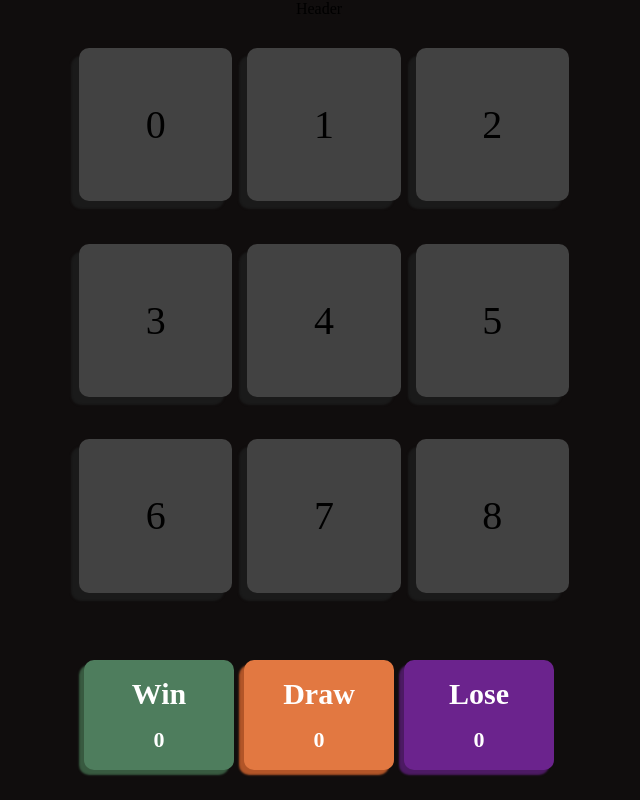
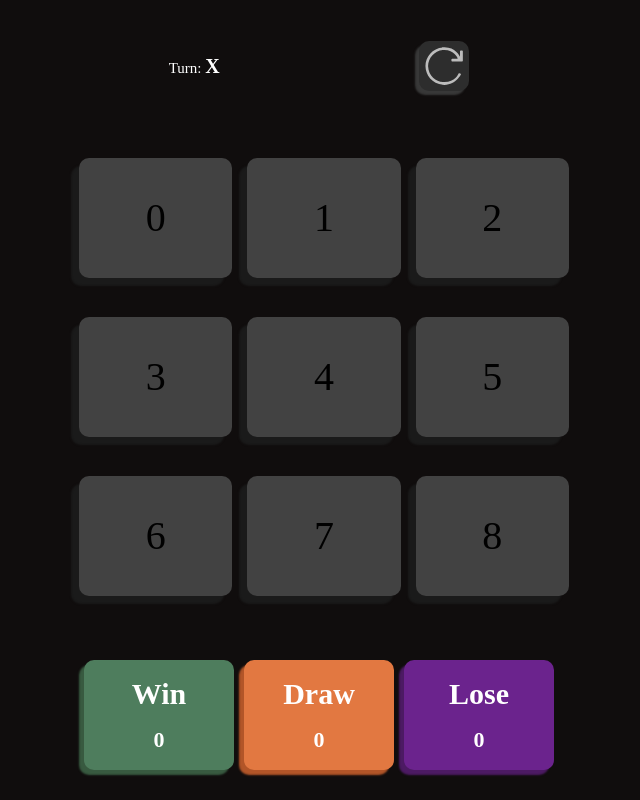
Before and after one commit to gabrielssconceicao/Tic-Tac-Toe, a React (Vite) app: page / in a window 1280 px wide. Shown: the whole page, without its empty margins (321-961 px from the left). Built offline with nearby package versions, Linux system fonts and the light colour scheme.

Commit message:
display style

```diff
--- a/src/App.jsx
+++ b/src/App.jsx
@@ -2,6 +2,7 @@ import { useCallback } from 'react';
 import { Board } from './components/Board';
 import { Square } from './components/Square';
 import { Scores } from './components/Scores';
+import { Display } from './components/Display';
 
 export default function App() {
   const renderSquares = useCallback(() => {
@@ -13,7 +14,7 @@ export default function App() {
   }, []);
   return (
     <>
-      <section>Header</section>
+      <Display />
       <Board>{renderSquares()}</Board>
       <Scores />
     </>
--- a/src/components/Board/style.css
+++ b/src/components/Board/style.css
@@ -2,7 +2,6 @@
   flex:1;
 
   width: 500px;
-
   display: grid;
   grid-template-columns: repeat(3, 1fr);
   gap: 15px;
--- /dev/null
+++ b/src/components/Display/index.jsx
@@ -0,0 +1,16 @@
+import './style.css';
+import restart from '../../images/restart.svg';
+export const Display = () => {
+  return (
+    <section className="display">
+      <div className="turn">
+        Turn: <span>X</span>
+      </div>
+
+      <button className="reset-btn">
+        <img src={restart} alt="reset" />
+      </button>
+    </section>
+  );
+};
+Display.propTypes = {};
--- /dev/null
+++ b/src/components/Display/style.css
@@ -0,0 +1,35 @@
+.display {
+  width: 500px;
+  height: fit-content;
+  flex:1;
+  padding-top: 5px;
+  display: flex;
+  justify-content: space-around;
+  align-items: center;
+  color: #fff;
+}
+
+.display .turn {
+  font-size: 15px;
+
+}
+.display .turn span {
+  font-size: 20px;
+  font-weight: bold;
+}
+
+.display .reset-btn {
+  border: none;
+  font-size: 15px;
+  width: 50px;
+  height: 50px;
+  background-color: #2d2d2d;
+  box-shadow: -4px 4px 2px #383838;
+  border-radius: 10px;
+  cursor: pointer;
+}
+
+.reset-btn img {
+  width: 100%;
+  height: 100%;
+}
--- a/src/components/Square/style.css
+++ b/src/components/Square/style.css
@@ -7,7 +7,7 @@
   align-items: center;
 
   width: calc((500px - 40px) / 3);
-  height: calc((500px - 40px) / 3);
+  height: calc((400px - 40px) / 3);
 
   font-size: 40px;
 
--- a/src/main.css
+++ b/src/main.css
@@ -6,7 +6,7 @@
 
 main {
   background-color: #100d0d;
-  height: 100vh;
+  min-height: 100vh;
   display: flex;
   flex-direction: column;
   align-items: center;
```
Also changed, not shown: src/images/restart.svg (added), 1 other file (tests, documents, lock files or other folders).
